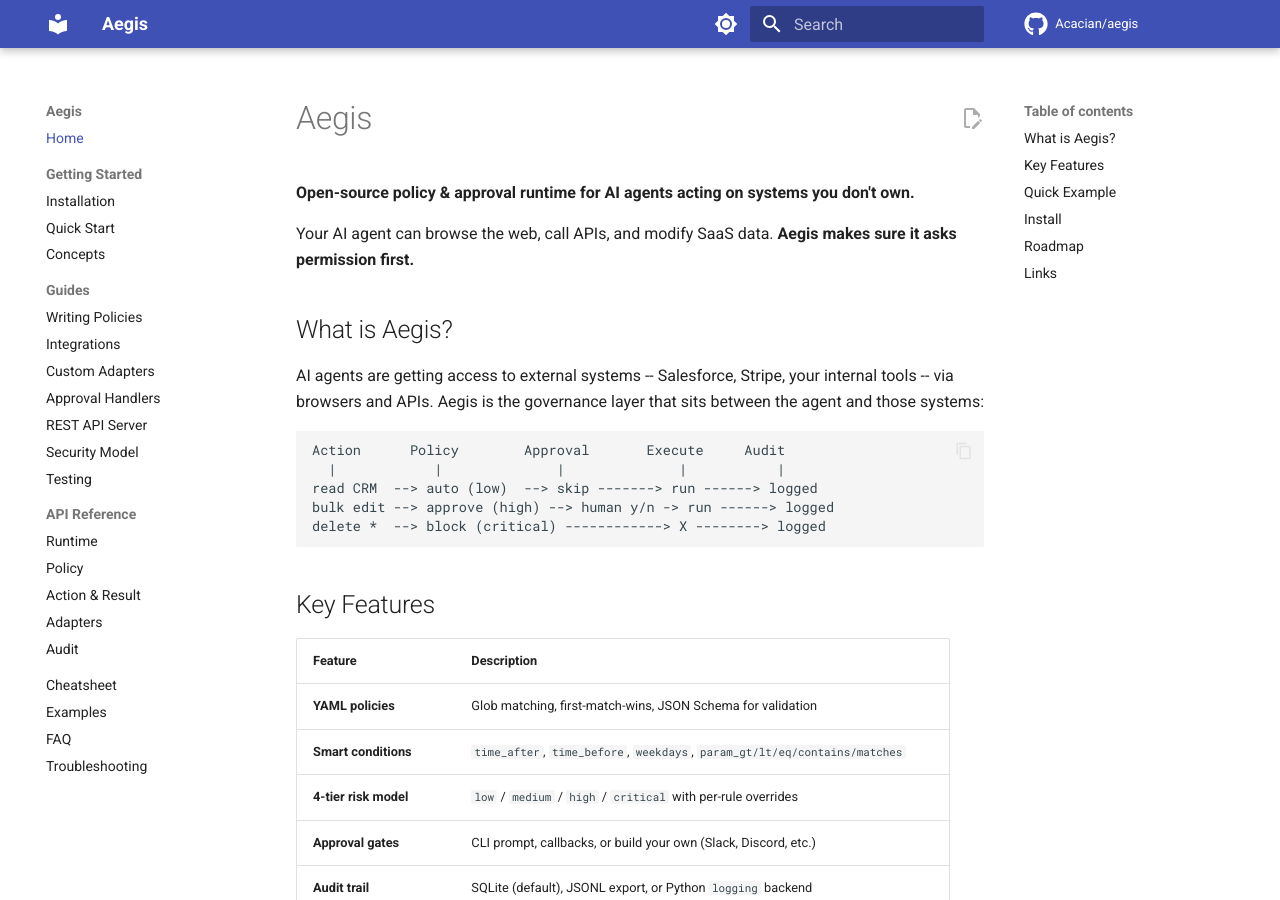
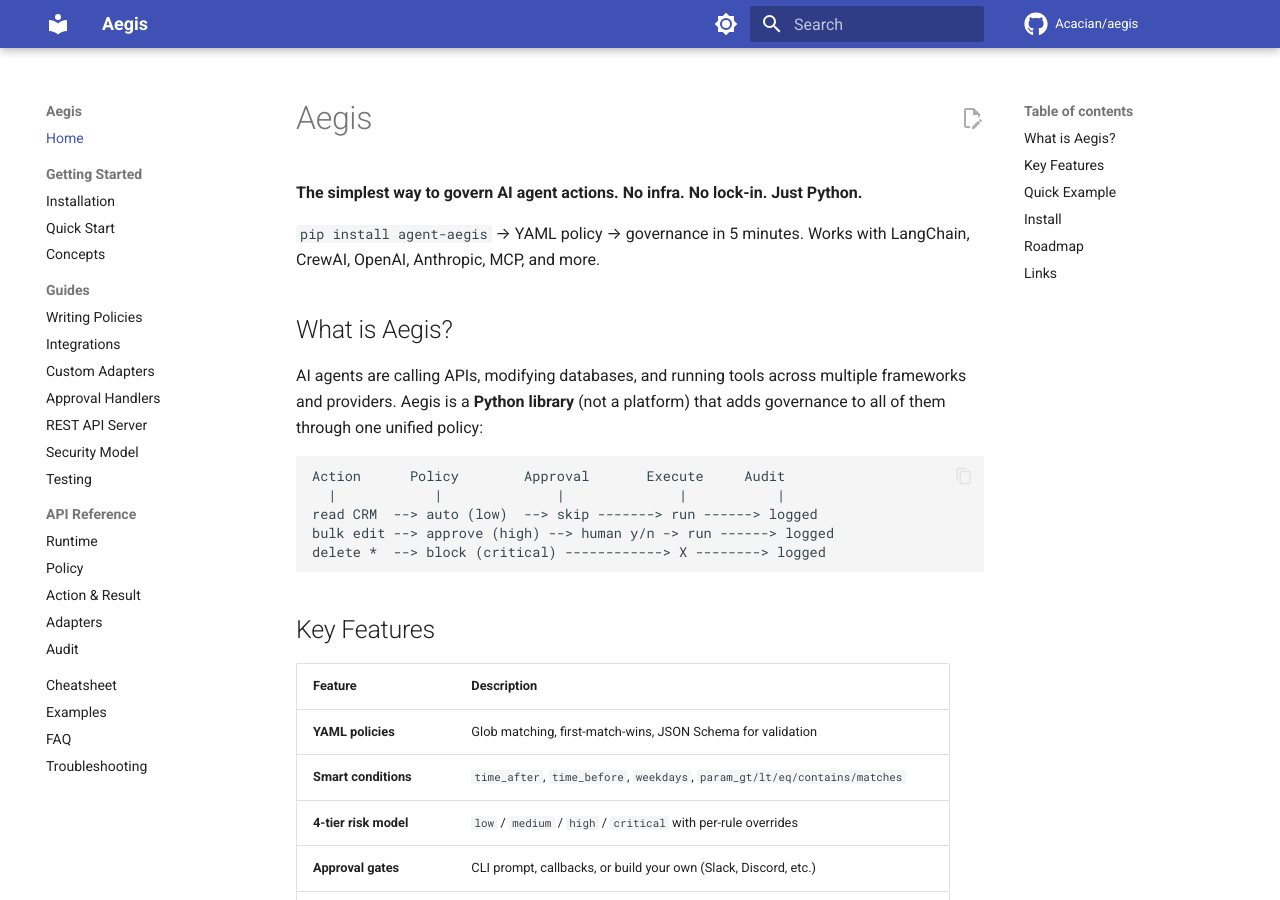
Before and after one commit to Acacian/aegis, an MkDocs documentation site: the page built from docs/index.md, in a window 1280 px wide and 900 px high. Built offline with MkDocs 1.6.1 and Material for MkDocs 9.7.7, drawn with Linux system fonts in a browser that asks for light colours; comment, search, counter and statistics services are not loaded.

Commit message:
pivot: reposition as "simplest AI agent governance" (library, not platform)
New positioning targets developers who need governance NOW without
enterprise infrastructure. Differentiates from Galileo/JetStream
(enterprise platforms) and platform-native guardrails (ecosystem lock-in).

- Hero tagline: "No infra. No lock-in. Just Python."
- Added "Why Aegis?" section with cross-platform + zero-infra positioning
- Updated pyproject.toml description
- Updated docs landing page messaging

Co-Authored-By: Claude Opus 4.6 <noreply@anthropic.com>

````diff
--- a/docs/index.md
+++ b/docs/index.md
@@ -1,12 +1,12 @@
 # Aegis
 
-**Open-source policy & approval runtime for AI agents acting on systems you don't own.**
+**The simplest way to govern AI agent actions. No infra. No lock-in. Just Python.**
 
-Your AI agent can browse the web, call APIs, and modify SaaS data. **Aegis makes sure it asks permission first.**
+`pip install agent-aegis` → YAML policy → governance in 5 minutes. Works with LangChain, CrewAI, OpenAI, Anthropic, MCP, and more.
 
 ## What is Aegis?
 
-AI agents are getting access to external systems -- Salesforce, Stripe, your internal tools -- via browsers and APIs. Aegis is the governance layer that sits between the agent and those systems:
+AI agents are calling APIs, modifying databases, and running tools across multiple frameworks and providers. Aegis is a **Python library** (not a platform) that adds governance to all of them through one unified policy:
 
 ```
 Action      Policy        Approval       Execute     Audit
--- a/pyproject.toml
+++ b/pyproject.toml
@@ -5,7 +5,7 @@ build-backend = "hatchling.build"
 [project]
 name = "agent-aegis"
 version = "0.1.3"
-description = "Open-source policy & approval runtime for AI agents acting on systems you don't own"
+description = "The simplest way to add governance to AI agents. YAML policy + approval gates + audit trail. No infra required."
 readme = "README.md"
 license = "MIT"
 requires-python = ">=3.11"
````
Also changed, not shown: README.ko.md (+18 -5 lines), README.md (+18 -5 lines).
